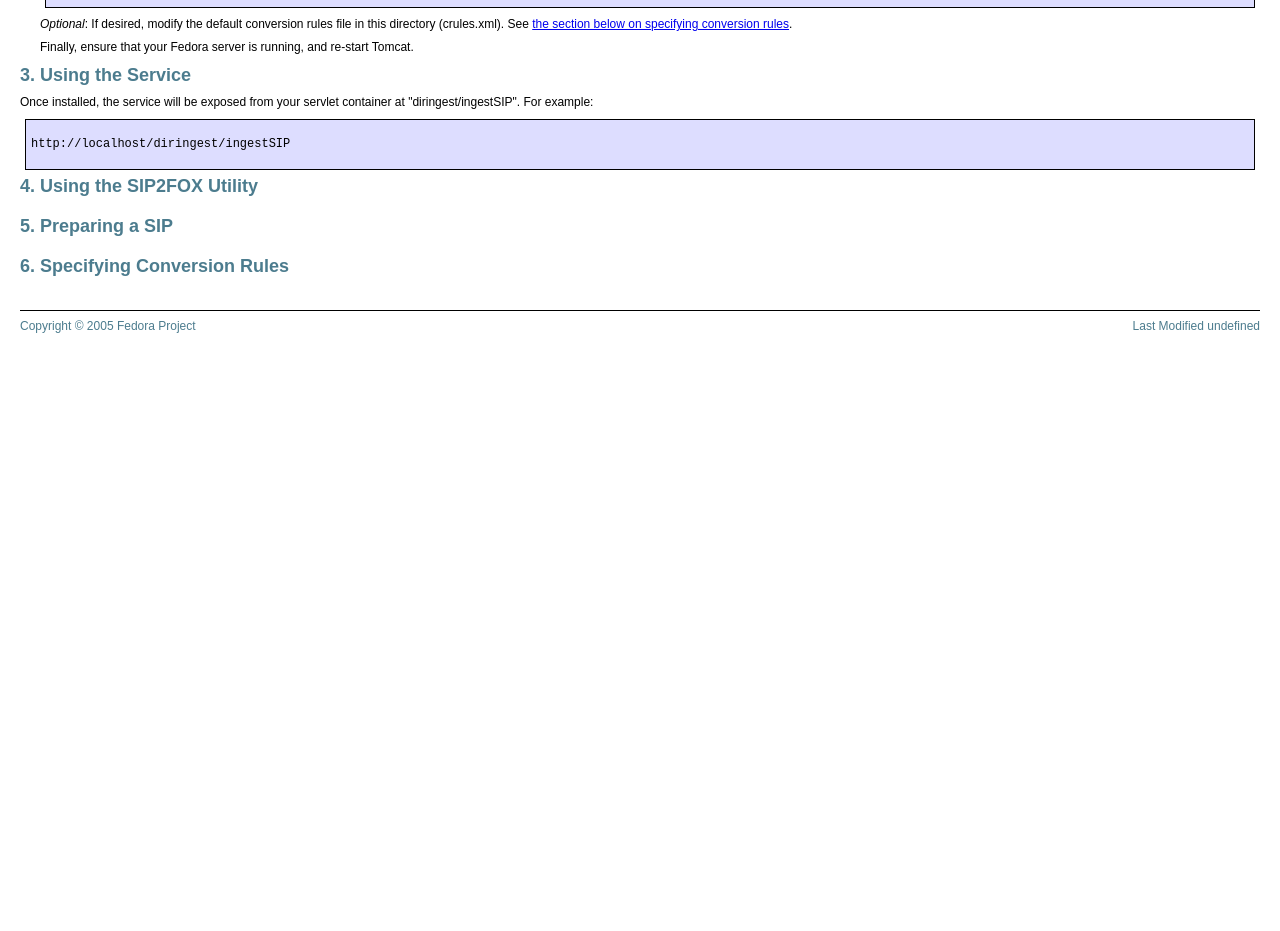
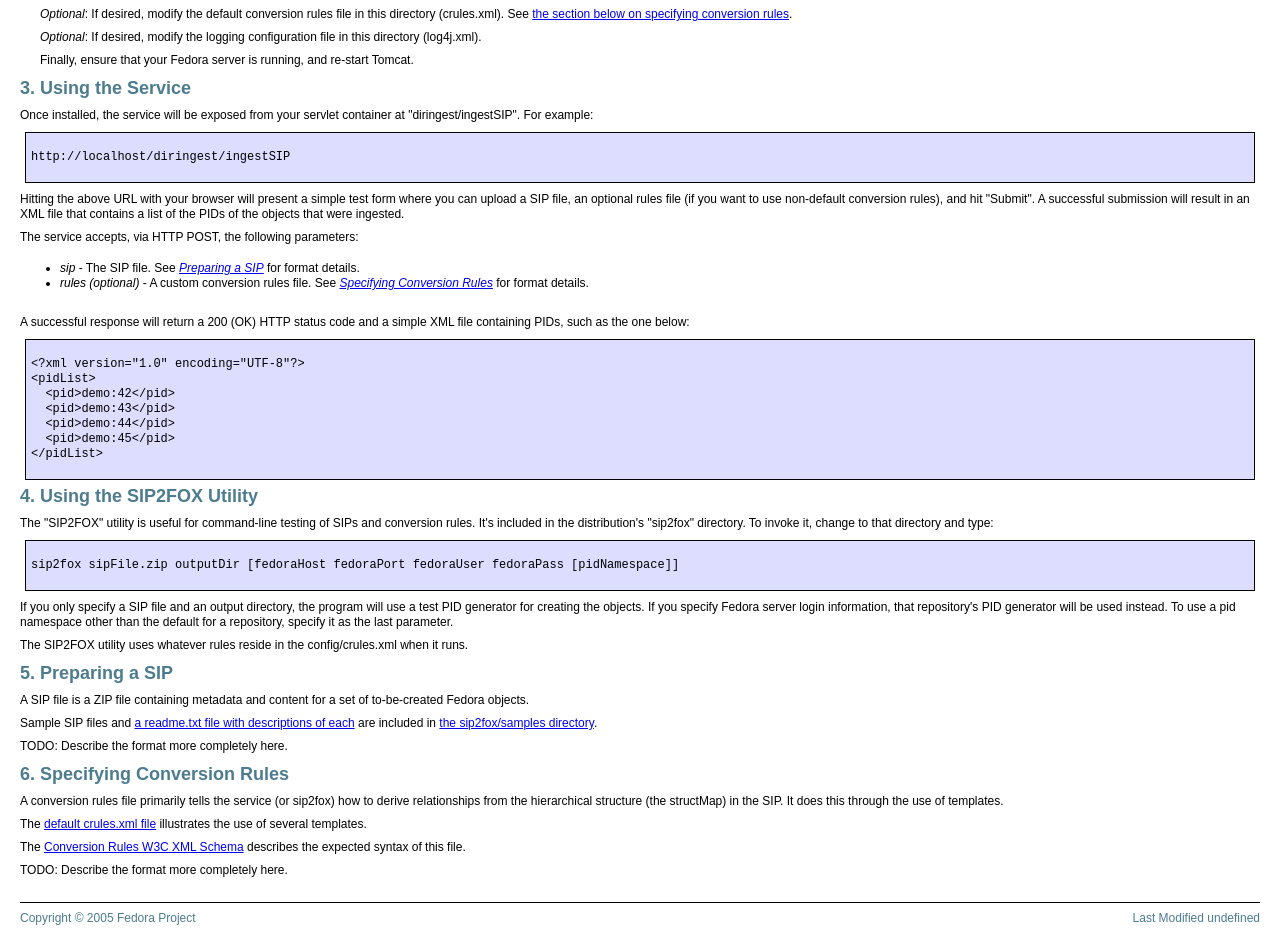
Before and after one commit to fcrepo3/diringest, a plain HTML site: page src/doc/index.html in a window 1280 px wide. Shown: the part 831-1762 px from the top of the page. Before the commit the page ends 1170 px from the top, so only its background shows below. Drawn offline with Linux system fonts and the light colour scheme.

Commit message:
improved docs a bit

```diff
--- a/src/doc/index.html
+++ b/src/doc/index.html
@@ -6,16 +6,6 @@
 <head>
     <title>Fedora Directory Ingest Service</title>
     <link rel="stylesheet" type="text/css" href="docstyle.css" />
-    <style type="text/css">
-        ol {
-            list-style: square outside none;
-        }
-
-        ol ol {
-            list-style: disc outside none;
-            margin-bottom: 10px;
-        }
-    </style>
 </head>
 
 <body>
@@ -105,6 +95,10 @@ pid.namespace = demo
        below on specifying conversion rules</a>.
      </p>
      <p>
+       <em>Optional</em>: If desired, modify the logging configuration file
+       in this directory (log4j.xml).
+     </p>
+     <p>
        Finally, ensure that your Fedora server is running, and re-start Tomcat.
      </p>
   </div>
@@ -119,23 +113,93 @@ pid.namespace = demo
     <div class="code"><pre>
 http://localhost/diringest/ingestSIP
 </pre></div>
+  <p>
+    Hitting the above URL with your browser will present a simple
+    test form where you can upload a SIP file, an optional rules file
+    (if you want to use non-default conversion rules), and hit "Submit".
+    A successful submission will result in an XML file that contains a
+    list of the PIDs of the objects that were ingested.
+  </p>
+  <p>
+    The service accepts, via HTTP POST, the following parameters:
+    <ul>
+      <li> <em>sip</em> - The SIP file.  See
+           <em><a href="#sip">Preparing a SIP</a></em> for format details.</li>
+      <li> <em>rules (optional)</em> - A custom conversion rules file.  See
+           <em><a href="#rules">Specifying Conversion Rules</a></em> for format details.</li>
+    </ul>
+  </p>
+  <p>
+    A successful response will return a 200 (OK) HTTP status code
+    and a simple XML file containing PIDs, such as the one below:
+  </p>
+    <div class="code"><pre>
+&lt;?xml version="1.0" encoding="UTF-8"?&gt;
+&lt;pidList&gt;
+  &lt;pid&gt;demo:42&lt;/pid&gt;
+  &lt;pid&gt;demo:43&lt;/pid&gt;
+  &lt;pid&gt;demo:44&lt;/pid&gt;
+  &lt;pid&gt;demo:45&lt;/pid&gt;
+&lt;/pidList&gt;
+</pre></div>
 </div>
 
 <div class="sect">
   <h2><a name="sip2fox">4. Using the SIP2FOX Utility</a></h2>
   <p>
+    The "SIP2FOX" utility is useful for command-line testing of SIPs
+    and conversion rules.  It's included in the distribution's "sip2fox" directory.
+    To invoke it, change to that directory and type:
+  </p>
+    <div class="code"><pre>
+sip2fox sipFile.zip outputDir [fedoraHost fedoraPort fedoraUser fedoraPass [pidNamespace]]
+</pre></div>
+  <p>
+    If you only specify a SIP file and an output directory, the program will
+    use a test PID generator for creating the objects.  If you specify
+    Fedora server login information, that repository's PID generator will
+    be used instead.  To use a pid namespace other than the default for
+    a repository, specify it as the last parameter.
+  </p>
+  <p>
+    The SIP2FOX utility uses whatever rules reside in the config/crules.xml
+    when it runs.
   </p>
 </div>
 
 <div class="sect">
   <h2><a name="sip">5. Preparing a SIP</a></h2>
   <p>
+    A SIP file is a ZIP file containing metadata and content for a
+    set of to-be-created Fedora objects.
+  </p>
+  <p>
+    Sample SIP files and <a href="../sip2fox/samples/readme.txt">a readme.txt
+    file with descriptions of each</a> are included in
+    <a href="../sip2fox/samples/">the sip2fox/samples directory</a>.
+  </p>
+  <p>
+    TODO: Describe the format more completely here.
   </p>
 </div>
 
 <div class="sect">
   <h2><a name="rules">6. Specifying Conversion Rules</a></h2>
   <p>
+    A conversion rules file primarily tells the service (or sip2fox) how to
+    derive relationships from the hierarchical structure (the structMap)
+    in the SIP.  It does this through the use of templates.
+  </p>
+  <p>
+    The <a href="../sip2fox/config/crules.xml">default crules.xml file</a>
+    illustrates the use of several templates.
+  </p>
+  <p>
+    The <a href="../sip2fox/config/crules-schema.xsd">Conversion Rules W3C XML Schema</a>
+    describes the expected syntax of this file.
+  </p>
+  <p>
+    TODO: Describe the format more completely here.
   </p>
 </div>
 
```
Also changed, not shown: src/config/crules.xml (+0 -12 lines), 1 other file.
